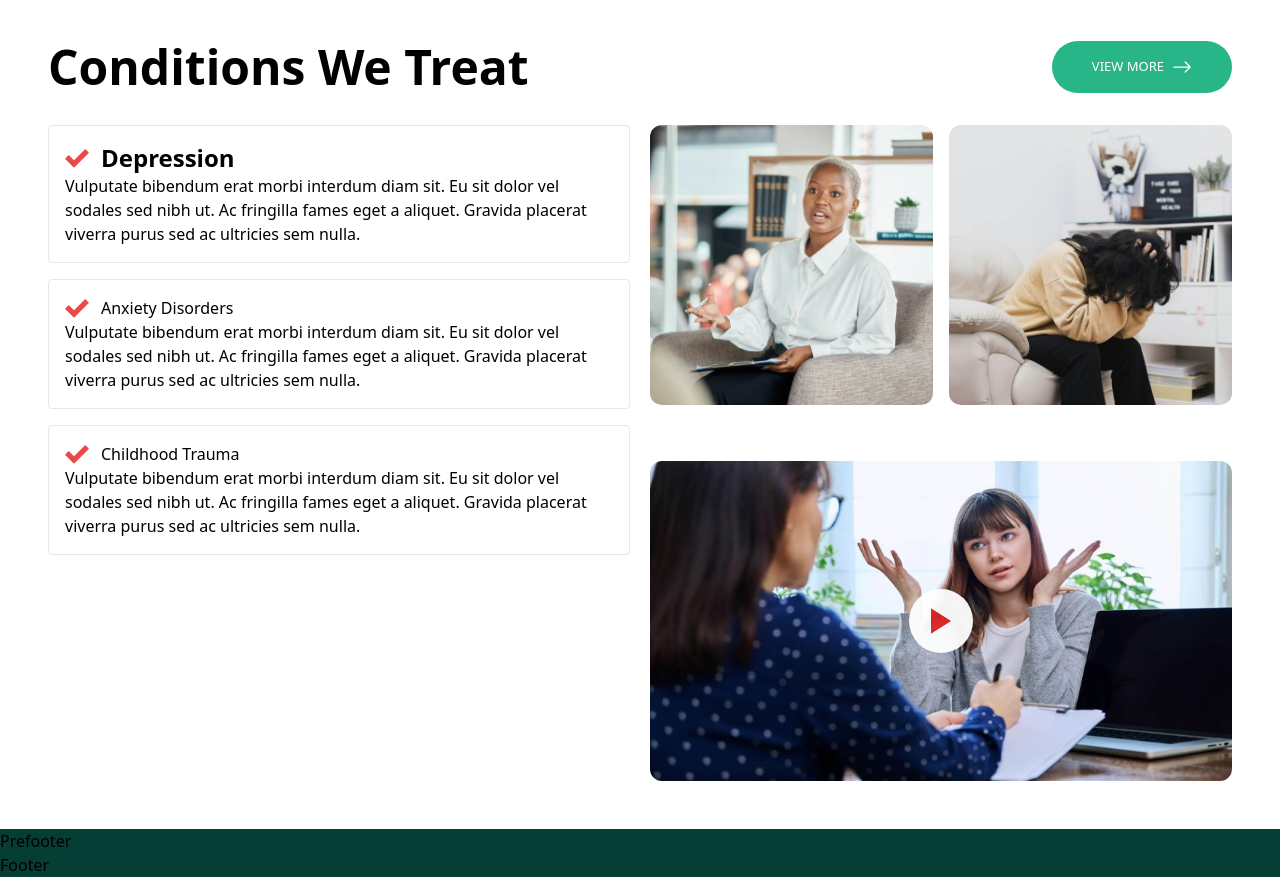
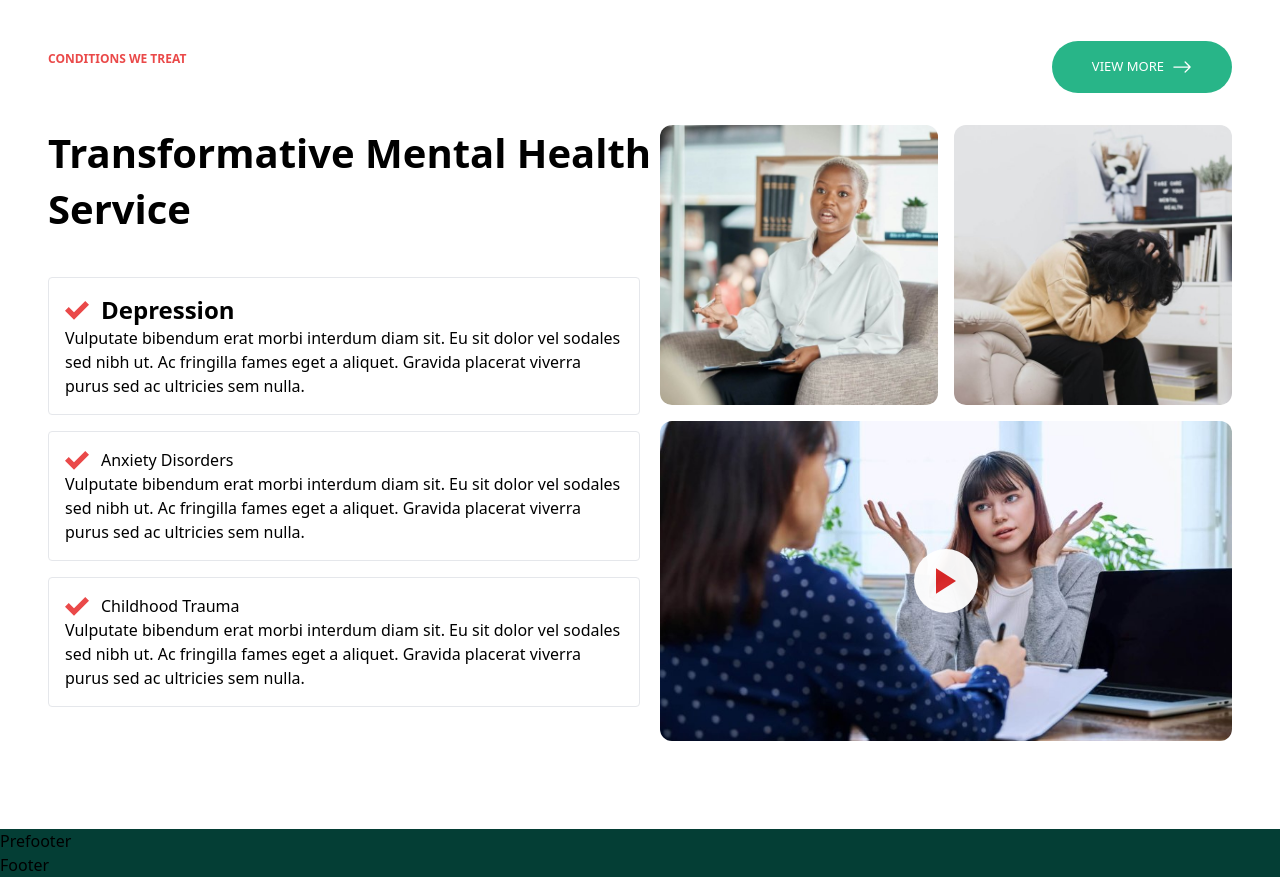
Before and after one commit to Ialbertine/Serenity-Haven_Platform, a React (Vite) app in the folder client/: page / in a window 1280 px wide. Shown: the part 2900-3777 px from the top of the page. Built offline with nearby package versions, Linux system fonts and the light colour scheme.

Commit message:
Layout updates

```diff
--- a/client/src/Pages/Home.jsx
+++ b/client/src/Pages/Home.jsx
@@ -287,9 +287,11 @@ const Home = () => {
 
       <div className="min-h-screen flex flex-col sm:px-[1rem] lg:px-[3rem] sm:py-[2rem] lg:py-[3rem]">
         <div className="flex justify-between items-center py-[2rem]">
-          <h1 className="sm:text-3xl lg:text-5xl font-bold">
-            Conditions We Treat
-          </h1>
+          <div>
+            <h3 className="text-[#ea4949] font-semibold mb-4 uppercase text-[12px]">
+              Conditions We Treat
+            </h3>
+          </div>
           <div>
             <button className="flex items-center gap-2 bg-[#28b588] text-white px-10 py-[16px] rounded-[2rem] uppercase font-medium text-[13px]">
               View More <BsArrowRight className="text-xl" />
@@ -298,6 +300,9 @@ const Home = () => {
         </div>
         <div className="flex flex-col-reverse lg:flex-row gap-5">
           <div className="flex flex-col gap-4 lg:w-1/2">
+            <p className="text-3xl lg:text-[2.5rem] leading-normal lg:leading-[3.5rem] mb-4 lg:mb-6 font-bold lg:w-[80vh]">
+              Transformative Mental Health Service
+            </p>
             <div className="border rounded p-4">
               <div className="flex items-center gap-3">
                 <ImCheckmark className="text-[#ea4949] text-2xl" />
@@ -347,7 +352,7 @@ const Home = () => {
                 className="object-cover w-full h-[35vh] rounded-xl"
               />
             </div>
-            <div className="col-span-2 row-span-1 relative">
+            <div className="col-span-2 row-span-1 relative sm:-top-5 lg:-top-10">
               {!isPlaying ? (
                 <>
                   <img
```
